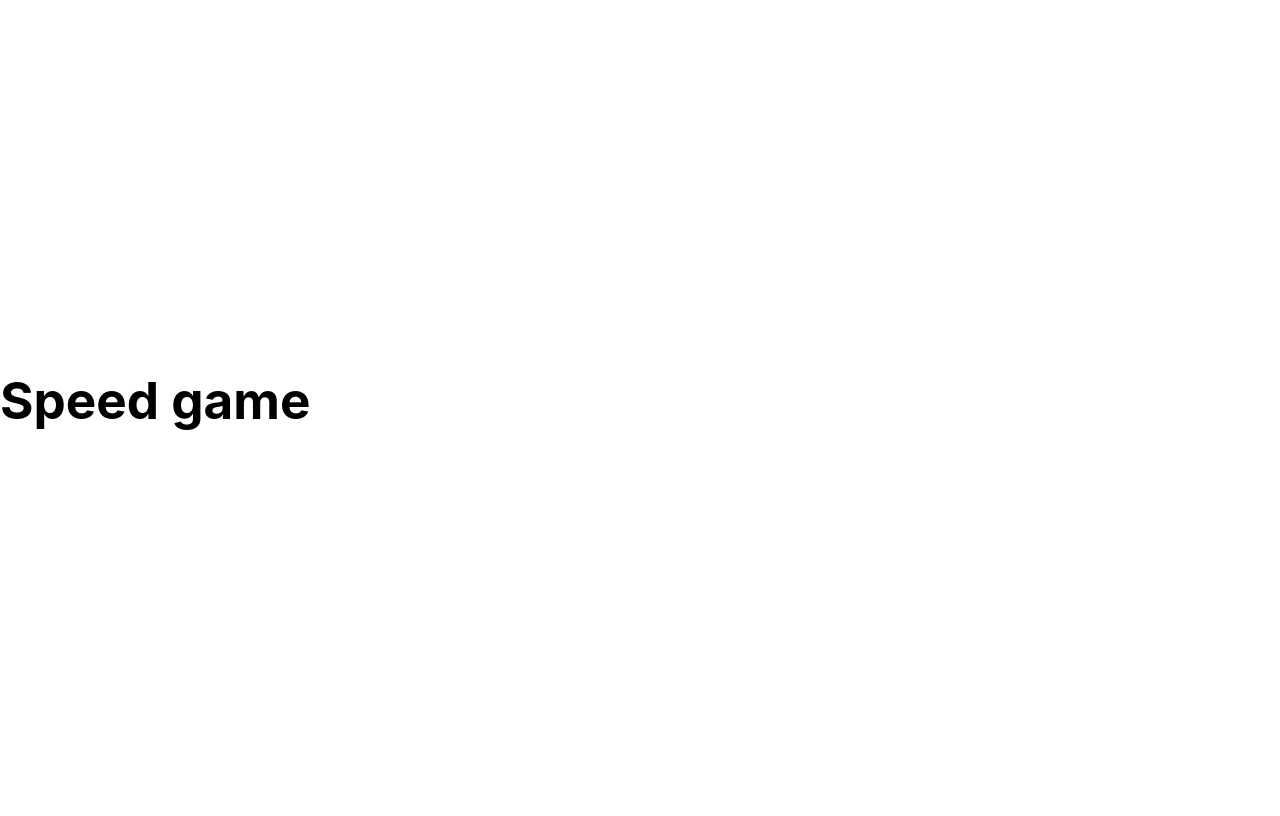
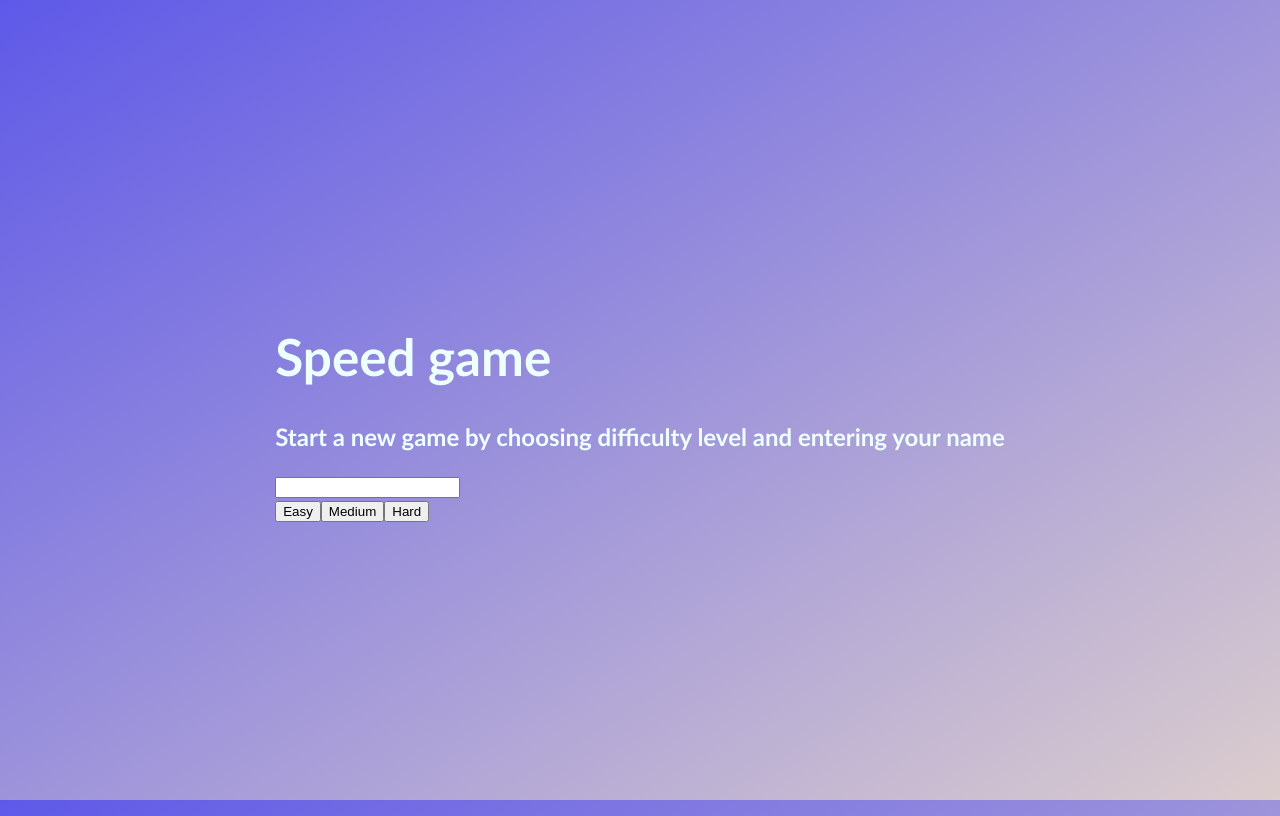
Before and after one commit to G-Uzoh/speedgame-react, a React app: page / in a window 1280 px wide. Built offline with nearby package versions, Linux system fonts and the light colour scheme; the HTML template or start-up script is replaced by a standard one.

Commit message:
add body styles

```diff
--- a/src/App.jsx
+++ b/src/App.jsx
@@ -1,7 +1,15 @@
+import NewGame from "./components/NewGame"
+
 function App() {
+
+  const gameSetHandler = (level) => {
+    console.log(level)
+  }
+
   return (
     <>
       <h1>Speed game</h1>
+      <NewGame onclick={gameSetHandler} />
     </>
   )
 }
--- /dev/null
+++ b/src/components/NewGame.jsx
@@ -0,0 +1,15 @@
+function NewGame({ onclick }) {
+    return (
+    <div>
+        <h2>Start a new game by choosing difficulty level and entering your name</h2>
+        <input type="text" />
+        <div>
+            <button onClick={() => onclick('easy')}>Easy</button>
+            <button onClick={() => onclick('medium')}>Medium</button>
+            <button onClick={() => onclick('hard')}>Hard</button>
+        </div>
+    </div>
+    );
+}
+
+export default NewGame;
--- a/src/index.css
+++ b/src/index.css
@@ -10,10 +10,15 @@
 }
 
 body {
-  margin: 0;
+  background: linear-gradient(to bottom right, #5e59e8, #dbcdcd);
+  background-attachment: fixed;
+  color: #eff;
+  font-family:'Gill Sans', 'Gill Sans MT', Calibri, 'Trebuchet MS', sans-serif;
+  line-height: 1.5;
   display: flex;
-  place-items: center;
-  min-width: 320px;
+  flex-direction: column;
+  justify-content: center;
+  align-items: center;
   min-height: 100vh;
 }
 
```
